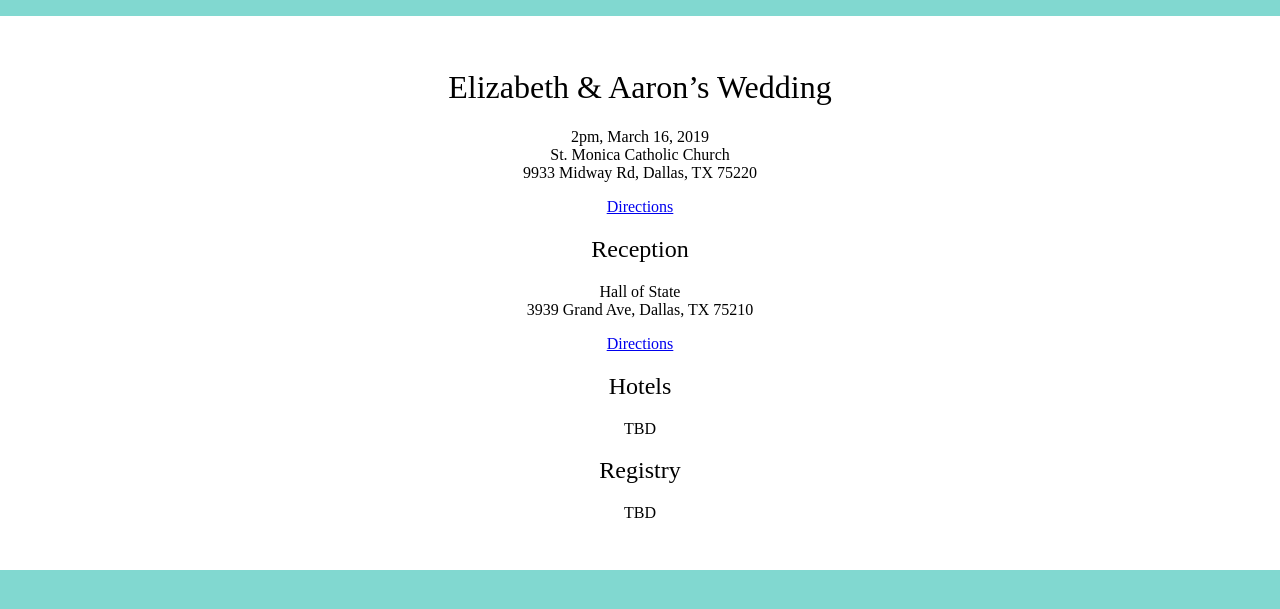
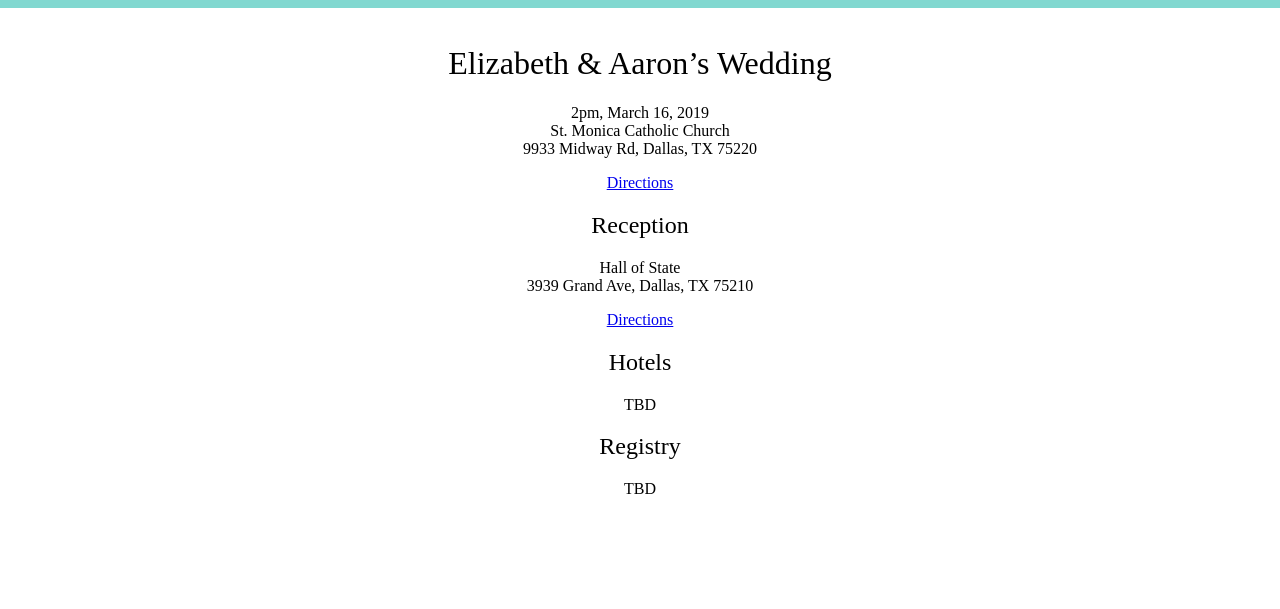
Before and after one commit to breckenedge/meowiedintexas.com, a Jekyll site: the page built from index.md, in a window 1280 px wide. Shown: the top 609 px of the page. Built offline with Jekyll 4.4.1, drawn with Linux system fonts in a browser that asks for light colours; our own code applies the rules of GitHub Pages for plain Markdown files.

Commit message:
Use thin accent instead of background color

```diff
--- a/assets/main.css
+++ b/assets/main.css
@@ -3,9 +3,9 @@
 }
 
 body {
-  background-color: var(--tiffanyBlue);
+  border-top: 0.5em solid var(--tiffanyBlue);
+  background-color: white;
   margin: 0;
-  padding: 1em 0;
   font-family: serif;
   height: 100%;
   width: 100%;
@@ -13,7 +13,7 @@ body {
 
 main {
   background-color: white;
-  padding: 2em;
+  padding: 1em;
   text-align: center;
 }
 
```
